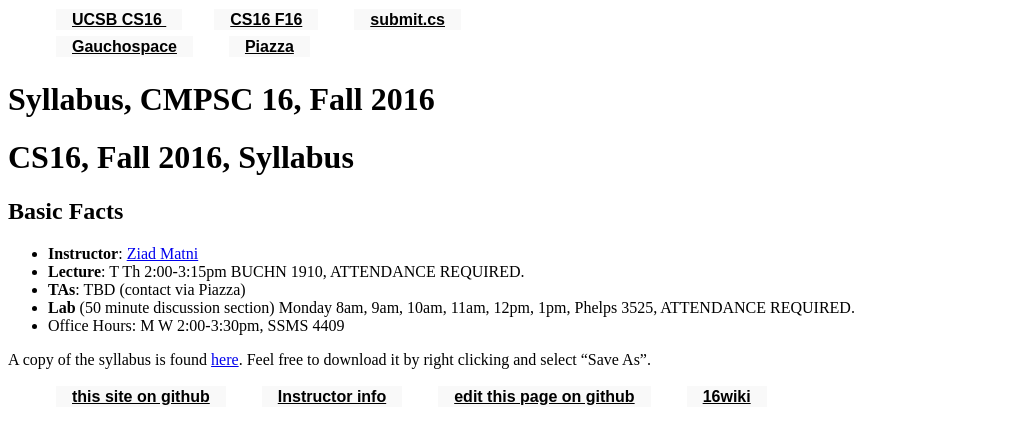
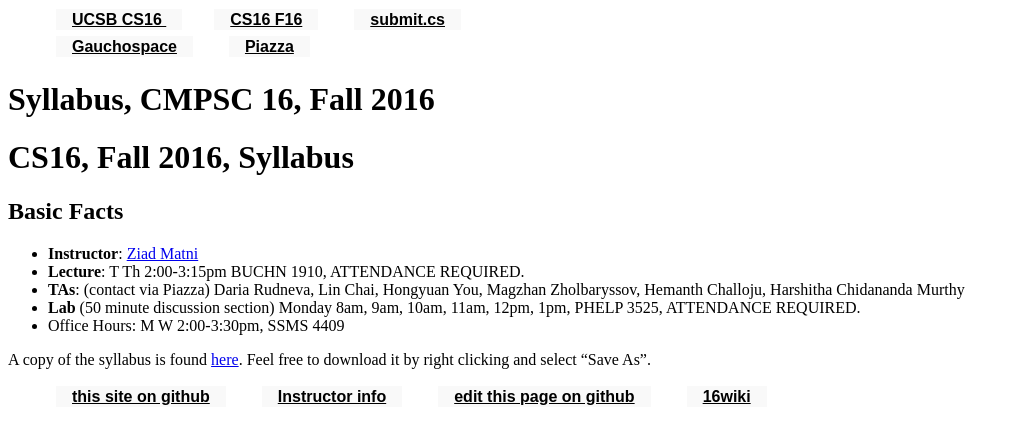
Before and after one commit to ucsb-cs16-s16/https-ucsb-cs16-s17.github.io, a Jekyll site: the page built from _info/syllabus.md, in a window 1280 px wide. Shown: the top 444 px of the page, without its empty margins (0-1019 px from the left). Built offline with Jekyll 4.4.1, drawn with Linux system fonts in a browser that asks for light colours.

Commit message:
Update syllabus.md

```diff
--- a/_info/syllabus.md
+++ b/_info/syllabus.md
@@ -13,8 +13,8 @@ Basic Facts
 
 * **Instructor**:  [Ziad Matni](http://www.cs.ucsb.edu/~zmatni)
 * **Lecture**: T Th 2:00-3:15pm BUCHN 1910, ATTENDANCE REQUIRED.
-* **TAs**:  TBD (contact via Piazza)
-* **Lab** (50 minute discussion section) Monday 8am, 9am, 10am, 11am, 12pm, 1pm, Phelps 3525, ATTENDANCE REQUIRED.
+* **TAs**:  (contact via Piazza) Daria Rudneva, Lin Chai, Hongyuan You, Magzhan Zholbaryssov, Hemanth Challoju, Harshitha Chidananda Murthy
+* **Lab** (50 minute discussion section) Monday 8am, 9am, 10am, 11am, 12pm, 1pm, PHELP 3525, ATTENDANCE REQUIRED.
 * Office Hours: M W 2:00-3:30pm, SSMS 4409
 
 
```
